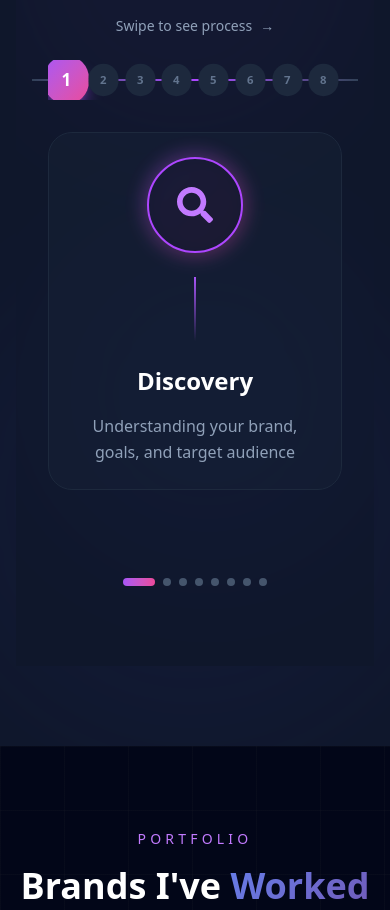
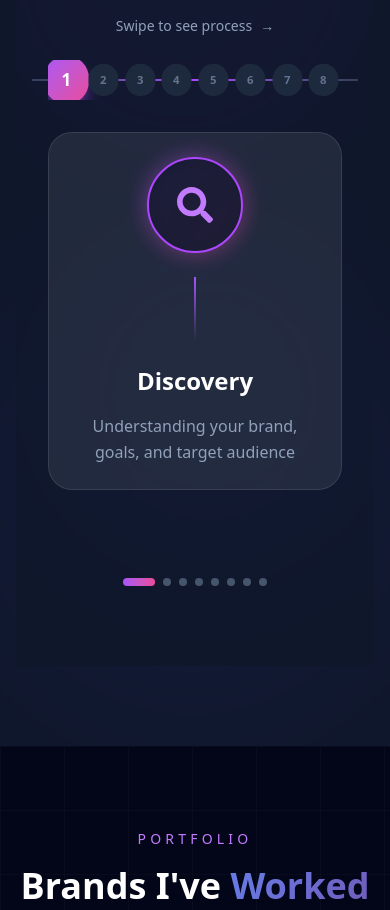
Before and after one commit to Jayasurya-JK/Harry-Designs, a React (Vite) app: page / in a window 390 px wide. Shown: the part 5020-5930 px from the top of the page. Built offline with nearby package versions, Linux system fonts and the light colour scheme.

Commit message:
Use consistent glass-effect class for mobile carousel cards
Co-authored-by: Jayasurya-JK <68387995+Jayasurya-JK@users.noreply.github.com>

```diff
--- a/src/components/DesignProcess.jsx
+++ b/src/components/DesignProcess.jsx
@@ -302,7 +302,7 @@ const DesignProcess = () => {
                 }}
                 className="snap-center flex-shrink-0 w-full"
               >
-                <div className="flex flex-col items-center text-center p-6 rounded-3xl bg-slate-800/30 border border-slate-800">
+                <div className="flex flex-col items-center text-center p-6 rounded-3xl glass-effect border border-slate-800">
                   {/* Icon Circle - Static, no animations on mobile for performance */}
                   <div className="relative mb-6">
                     <div
```
